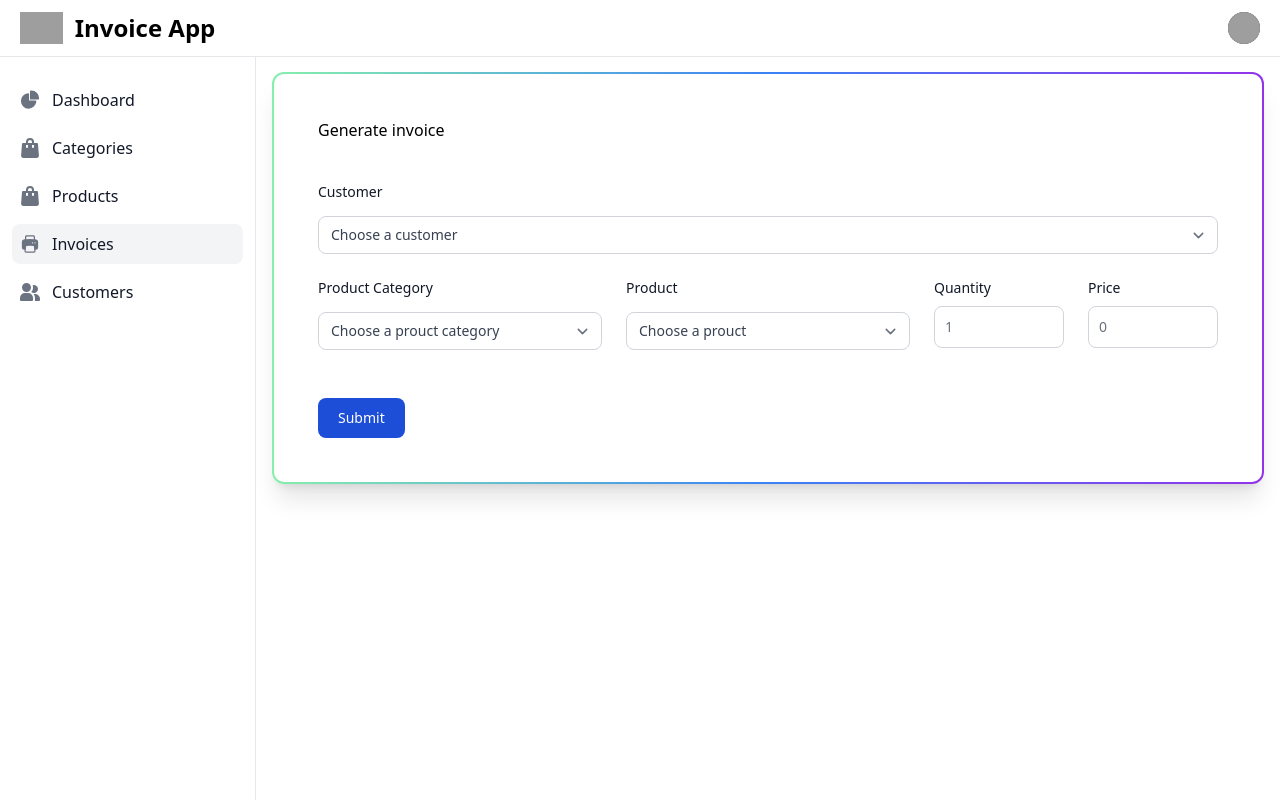
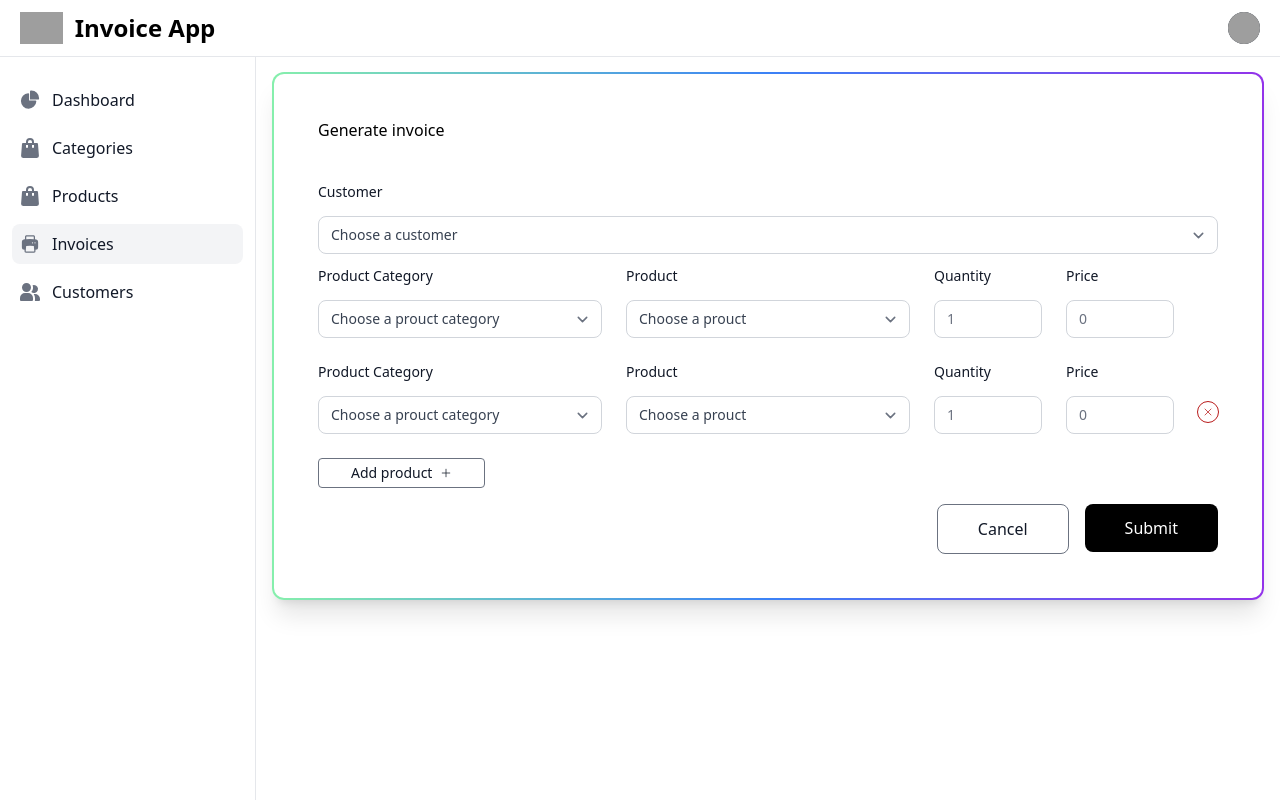
Before and after one commit to nbesoro/techyao, a Django app: page /invoice in a window 1280 px wide. Run offline with Django 5.2, Linux system fonts and the light colour scheme; data comes from the database, SQL or seed files in the repository; some libraries are stand-ins or nearby versions; grey boxes are pictures that could not be loaded.

Commit message:
feat(wip): issue #5, generate invoice

```diff
--- a/static/vue/scripts.js
+++ b/static/vue/scripts.js
@@ -33,6 +33,23 @@ const app = Vue.createApp({
 				price: "",
 				description: "",
 			},
+			// Inoives
+			invoice_products: [
+				{
+					category: 0,
+					product: 0,
+					price_ht: "",
+					vat: "",
+					price_ttc: "",
+				},
+				{
+					category: 0,
+					product: 0,
+					price_ht: "",
+					vat: "",
+					price_ttc: "",
+				},
+			],
 			//
 			configs: [],
 			message: "Hello world",
@@ -63,7 +80,10 @@ const app = Vue.createApp({
 					this.load_products();
 					this.load_categories();
 					break;
-
+				case "gen_invoice":
+					this.load_customers();
+					this.load_categories();
+					break;
 				default:
 					console.log("Unknown fruit.");
 					break;
@@ -154,6 +174,10 @@ const app = Vue.createApp({
 		search_products() {
 			this.load_products();
 		},
+		// Invoices
+		delete_order_item(index) {
+			this.invoice_products.splice(index, 1);
+		},
 		// Error Message
 		request_error(error) {
 			if (error.response) {
--- a/store/models/__init__.py
+++ b/store/models/__init__.py
@@ -1,2 +1,4 @@
 from .order import Order, OrderItem
 from .product import Category, Product
+
+from .hooks import __name__ as hooks
--- /dev/null
+++ b/store/models/hooks/__init__.py
@@ -0,0 +1 @@
+from .order import *
--- /dev/null
+++ b/store/serializers/__init__.py
@@ -0,0 +1,2 @@
+from .product import CategorySerializer, ProductListSerializer, ProductSerializer
+from .order import OrderSerializer
--- a/store/views/api/__init__.py
+++ b/store/views/api/__init__.py
@@ -1 +1 @@
-from .store import CategoryViewSet, ProductViewSet
+from .product import CategoryViewSet, ProductViewSet
--- a/templates/pages/store/invoice.html
+++ b/templates/pages/store/invoice.html
@@ -5,7 +5,7 @@
 
 <div class="p-4 md:p-5 space-y-4">
 	<form>
-		<div class="mb-6">
+		<div class="mb-3">
 			<label
 				for="invoice_customer"
 				class="block mb-2 text-sm font-medium text-gray-900 dark:text-white"
@@ -22,8 +22,12 @@
 				<option value="DE">Germany</option>
 			</select>
 		</div>
-		<div class="grid gap-6 mb-6 md:grid-cols-6">
-			<div class="mb-6 col-span-2">
+		<div
+			class="grid gap-6 mb-3 md:grid-cols-6"
+			v-for="(item, index) in invoice_products"
+			:key="index"
+		>
+			<div class="mb-3 col-span-2">
 				<label
 					for="invoice_product_category"
 					class="block mb-2 text-sm font-medium text-gray-900 dark:text-white"
@@ -40,7 +44,7 @@
 					<option value="DE">Germany</option>
 				</select>
 			</div>
-			<div class="mb-6 col-span-2">
+			<div class="mb-3 col-span-2">
 				<label
 					for="invoice_product"
 					class="block mb-2 text-sm font-medium text-gray-900 dark:text-white"
@@ -58,7 +62,9 @@
 				</select>
 			</div>
 
-			<div class="col-span-1">
+			<div class="mb-3 col-span-2">
+				<div class="grid gap-6 md:grid-cols-7">
+					<div class="col-span-3">
 						<label
 							for="invoice_product_qty"
 							class="block mb-2 text-sm font-medium text-gray-900 dark:text-white"
@@ -67,12 +73,12 @@
 						<input
 							type="number"
 							id="invoice_product_qty"
-					class="border border-gray-300 text-gray-900 text-sm rounded-lg focus:ring-blue-500 focus:border-blue-500 block w-full p-2.5"
+							class="mt-1.5 border-gray-300 text-gray-900 text-sm rounded-lg focus:ring-blue-500 focus:border-blue-500 w-full"
 							placeholder="1"
 							required
 						/>
 					</div>
-			<div class="col-span-1">
+					<div class="col-span-3">
 						<label
 							for="invoice_price"
 							class="block mb-2 text-sm font-medium text-gray-900 dark:text-white"
@@ -81,18 +87,83 @@
 						<input
 							type="text"
 							id="invoice_price"
-					class="border border-gray-300 text-gray-900 text-sm rounded-lg focus:ring-blue-500 focus:border-blue-500 block w-full p-2.5"
+							class="mt-1.5 border border-gray-300 text-gray-900 text-sm rounded-lg focus:ring-blue-500 focus:border-blue-500 w-full"
 							placeholder="0"
 							required
 						/>
 					</div>
+					<div class="col-span-1 flex items-center justify-center" v-show="index>0">
+						<button
+							class="inline-block rounded-full text-red-700 border border-red-700 hover:bg-red-500 p-1 mt-7 hover:text-white active:bg-red-500"
+							type="button"
+							@click="delete_order_item(index)"
+						>
+							<span class="sr-only"> Download </span>
+
+							<svg
+								xmlns="http://www.w3.org/2000/svg"
+								fill="none"
+								viewBox="0 0 24 24"
+								stroke-width="1.5"
+								stroke="currentColor"
+								class="size-3"
+							>
+								<path
+									stroke-linecap="round"
+									stroke-linejoin="round"
+									d="M6 18 18 6M6 6l12 12"
+								/>
+							</svg>
+						</button>
 					</div>
+				</div>
+			</div>
+		</div>
+		<div class="">
 			<button
-			type="submit"
-			class="text-white bg-blue-700 hover:bg-blue-800 focus:ring-4 focus:outline-none focus:ring-blue-300 font-medium rounded-lg text-sm w-full sm:w-auto px-5 py-2.5 text-center dark:bg-blue-600 dark:hover:bg-blue-700 dark:focus:ring-blue-800"
+				class="inline-flex items-center gap-2 rounded border px-8 py-1 text-gray-900 bg-white border-gray-500 hover:bg-gray-100"
+				type="button"
+
+			>
+				<span class="text-sm font-medium"> Add product </span>
+
+				<svg
+					xmlns="http://www.w3.org/2000/svg"
+					fill="none"
+					viewBox="0 0 24 24"
+					stroke-width="1.5"
+					stroke="currentColor"
+					class="size-3"
+				>
+					<path
+						stroke-linecap="round"
+						stroke-linejoin="round"
+						d="M12 4.5v15m7.5-7.5h-15"
+					/>
+				</svg>
+			</button>
+		</div>
+		<div class="mt-4 flex justify-end">
+			<div class="mr-4">
+				<a href="{% url 'customer_list' %}">
+					<button
+						type="button"
+						class="inline-block w-full rounded-lg text-gray-900 bg-white border border-gray-500 hover:bg-gray-100 font-medium px-10 py-3"
+					>
+						Cancel
+					</button>
+				</a>
+			</div>
+			<div class="">
+				<button
+					type="button"
+					@click="add_new_customer"
+					class="inline-block w-full rounded-lg bg-black px-10 py-3 font-medium text-white sm:w-auto"
 				>
 					Submit
 				</button>
+			</div>
+		</div>
 	</form>
 </div>
 
```
Also changed, not shown: store/models/hooks/order.py (added, +21 -0 lines), store/models/order.py (+6 -1 lines), store/serializers/order.py (added, +17 -0 lines), store/urilis.py (added, +15 -0 lines), store/views/api/order.py (added, +16 -0 lines), store/serializers/product.py (renamed from store/serializers.py), store/views/api/product.py (renamed from store/views/api/store.py). Lines whose indentation alone changed are shown as unchanged.
